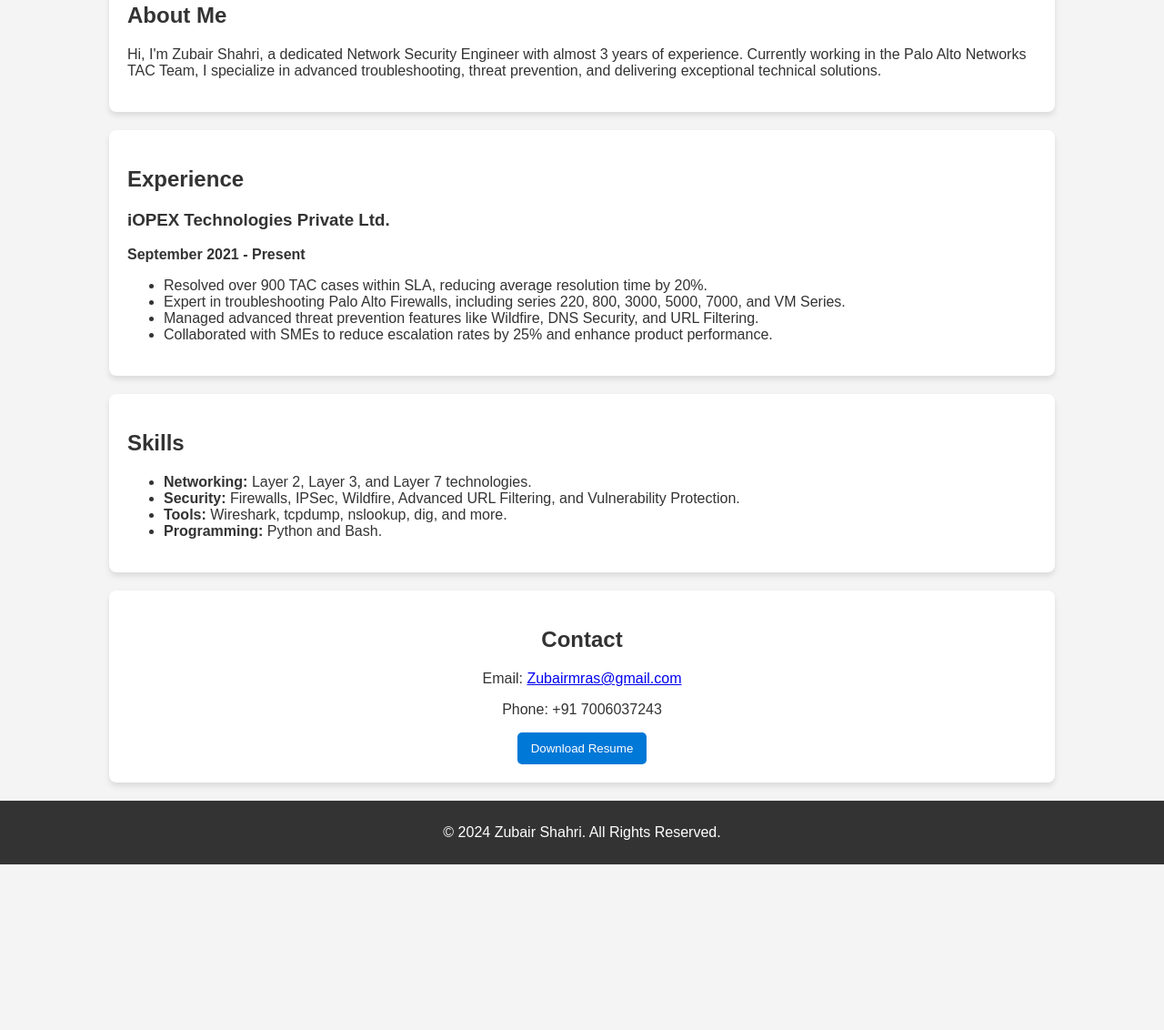
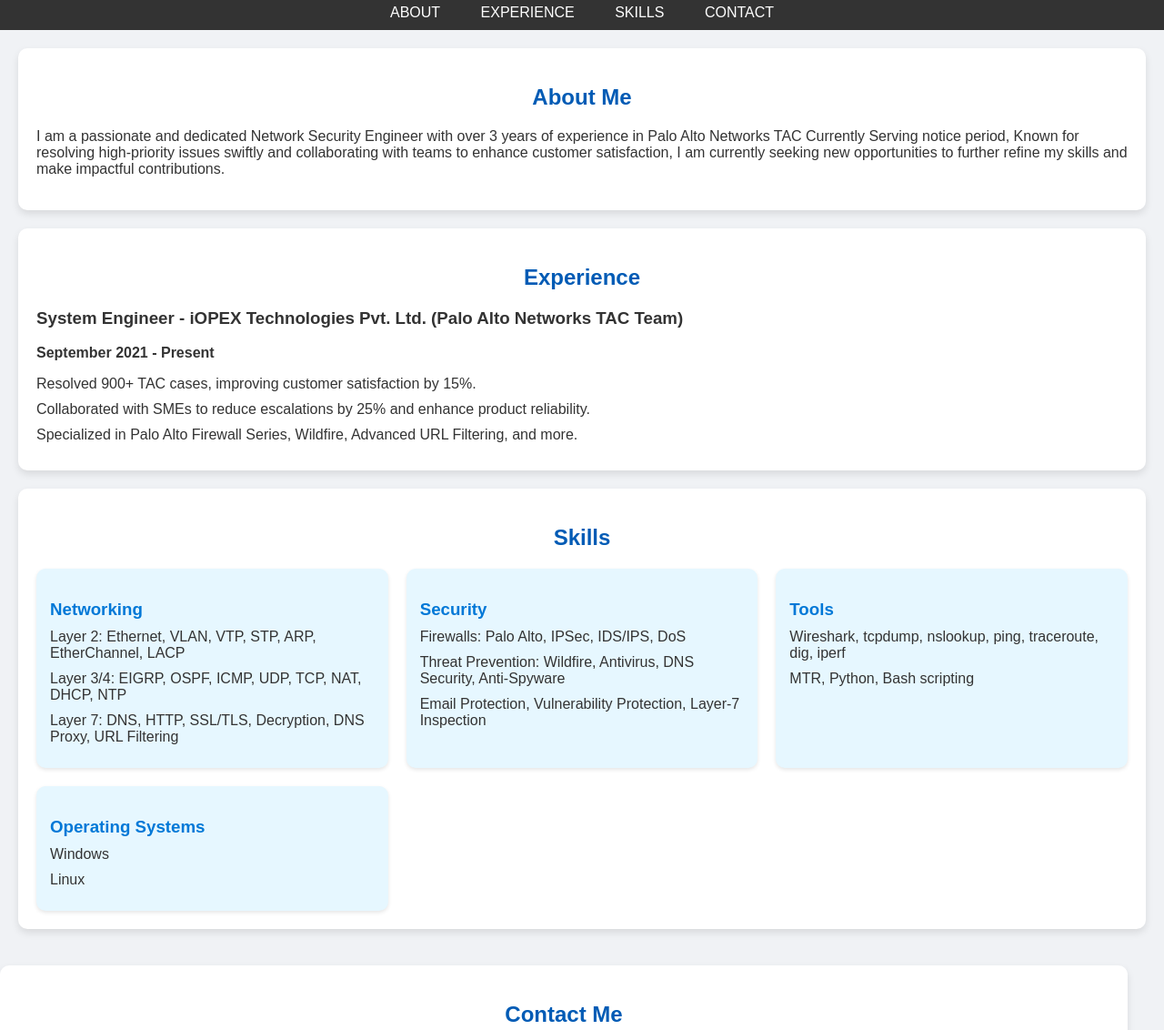
Before and after one commit to Zubair6725/zubair-portfolio, a plain HTML site: page index.html in a window 1280 px wide. Shown: the part 202-1334 px from the top of the page at 91% size. Before the commit the page ends 1152 px from the top, so only its background shows below. Drawn offline with Linux system fonts and the light colour scheme.

Commit message:
Add files via upload

```diff
--- a/index.html
+++ b/index.html
@@ -3,23 +3,28 @@
 <head>
     <meta charset="UTF-8">
     <meta name="viewport" content="width=device-width, initial-scale=1.0">
-    <title>Zubair Shahri - Portfolio</title>
+    <title>Zubair Shahri - Network Security Engineer</title>
     <style>
         body {
-            font-family: Arial, sans-serif;
+            font-family: 'Arial', sans-serif;
             margin: 0;
             padding: 0;
-            background-color: #f4f4f4;
+            background-color: #f0f2f5;
             color: #333;
         }
         header {
-            background-color: #0078d7;
+            background: linear-gradient(135deg, #0078d7, #005bb5);
             color: white;
-            padding: 20px 10px;
             text-align: center;
+            padding: 50px 20px;
         }
         header h1 {
+            font-size: 2.5rem;
             margin: 0;
+        }
+        header p {
+            font-size: 1.2rem;
+            margin: 10px 0 20px;
         }
         nav {
             text-align: center;
@@ -30,39 +35,69 @@
         nav a {
             color: white;
             text-decoration: none;
-            margin: 0 15px;
+            margin: 0 20px;
             font-size: 16px;
+            text-transform: uppercase;
         }
         nav a:hover {
-            text-decoration: underline;
+            color: #0078d7;
         }
         section {
             padding: 20px;
-            max-width: 1000px;
-            margin: 0 auto;
+            max-width: 1200px;
+            margin: 20px auto;
             background: white;
-            margin-bottom: 20px;
-            border-radius: 8px;
-            box-shadow: 0 4px 6px rgba(0, 0, 0, 0.1);
+            border-radius: 10px;
+            box-shadow: 0 4px 8px rgba(0, 0, 0, 0.1);
         }
-        .contact {
+        section h2 {
             text-align: center;
+            color: #005bb5;
+        }
+        .skills-grid {
+            display: grid;
+            grid-template-columns: repeat(auto-fit, minmax(300px, 1fr));
+            gap: 20px;
+            margin-top: 20px;
+        }
+        .skills-grid div {
+            background: #e6f7ff;
+            padding: 15px;
+            border-radius: 10px;
+            box-shadow: 0 2px 4px rgba(0, 0, 0, 0.1);
+        }
+        .skills-grid h3 {
+            color: #0078d7;
+            margin-bottom: 10px;
+        }
+        ul {
+            list-style-type: none;
+            padding: 0;
+            margin: 0;
+        }
+        ul li {
+            margin: 10px 0;
         }
         footer {
             text-align: center;
-            padding: 10px 0;
+            padding: 20px 10px;
             background: #333;
             color: white;
         }
-        button {
+        .cta {
+            text-align: center;
+            margin: 40px 0;
+        }
+        .cta button {
             background-color: #0078d7;
             color: white;
-            padding: 10px 15px;
             border: none;
+            padding: 10px 20px;
             border-radius: 5px;
             cursor: pointer;
+            font-size: 16px;
         }
-        button:hover {
+        .cta button:hover {
             background-color: #005bb5;
         }
     </style>
@@ -73,7 +108,7 @@
         <p>Network Security Engineer | Bangalore, India</p>
     </header>
     <nav>
-        <a href="#about">About Me</a>
+        <a href="#about">About</a>
         <a href="#experience">Experience</a>
         <a href="#skills">Skills</a>
         <a href="#contact">Contact</a>
@@ -81,31 +116,56 @@
     <section id="about">
         <h2>About Me</h2>
         <p>
-            Hi, I'm Zubair Shahri, a dedicated Network Security Engineer with almost 3 years of experience. Currently working in the Palo Alto Networks TAC Team, I specialize in advanced troubleshooting, threat prevention, and delivering exceptional technical solutions.
+            I am a passionate and dedicated Network Security Engineer with over 3 years of experience in Palo Alto Networks TAC Currently Serving notice period, Known for resolving high-priority issues swiftly and collaborating with teams to enhance customer satisfaction, I am currently seeking new opportunities to further refine my skills and make impactful contributions.
         </p>
     </section>
     <section id="experience">
         <h2>Experience</h2>
-        <h3>iOPEX Technologies Private Ltd.</h3>
+        <h3>System Engineer - iOPEX Technologies Pvt. Ltd. (Palo Alto Networks TAC Team)</h3>
         <p><strong>September 2021 - Present</strong></p>
         <ul>
-            <li>Resolved over 900 TAC cases within SLA, reducing average resolution time by 20%.</li>
-            <li>Expert in troubleshooting Palo Alto Firewalls, including series 220, 800, 3000, 5000, 7000, and VM Series.</li>
-            <li>Managed advanced threat prevention features like Wildfire, DNS Security, and URL Filtering.</li>
-            <li>Collaborated with SMEs to reduce escalation rates by 25% and enhance product performance.</li>
+            <li>Resolved 900+ TAC cases, improving customer satisfaction by 15%.</li>
+            <li>Collaborated with SMEs to reduce escalations by 25% and enhance product reliability.</li>
+            <li>Specialized in Palo Alto Firewall Series, Wildfire, Advanced URL Filtering, and more.</li>
         </ul>
     </section>
     <section id="skills">
         <h2>Skills</h2>
-        <ul>
-            <li><strong>Networking:</strong> Layer 2, Layer 3, and Layer 7 technologies.</li>
-            <li><strong>Security:</strong> Firewalls, IPSec, Wildfire, Advanced URL Filtering, and Vulnerability Protection.</li>
-            <li><strong>Tools:</strong> Wireshark, tcpdump, nslookup, dig, and more.</li>
-            <li><strong>Programming:</strong> Python and Bash.</li>
-        </ul>
+        <div class="skills-grid">
+            <div>
+                <h3>Networking</h3>
+                <ul>
+                    <li>Layer 2: Ethernet, VLAN, VTP, STP, ARP, EtherChannel, LACP</li>
+                    <li>Layer 3/4: EIGRP, OSPF, ICMP, UDP, TCP, NAT, DHCP, NTP</li>
+                    <li>Layer 7: DNS, HTTP, SSL/TLS, Decryption, DNS Proxy, URL Filtering</li>
+                </ul>
+            </div>
+            <div>
+                <h3>Security</h3>
+                <ul>
+                    <li>Firewalls: Palo Alto, IPSec, IDS/IPS, DoS</li>
+                    <li>Threat Prevention: Wildfire, Antivirus, DNS Security, Anti-Spyware</li>
+                    <li>Email Protection, Vulnerability Protection, Layer-7 Inspection</li>
+                </ul>
+            </div>
+            <div>
+                <h3>Tools</h3>
+                <ul>
+                    <li>Wireshark, tcpdump, nslookup, ping, traceroute, dig, iperf</li>
+                    <li>MTR, Python, Bash scripting</li>
+                </ul>
+            </div>
+            <div>
+                <h3>Operating Systems</h3>
+                <ul>
+                    <li>Windows</li>
+                    <li>Linux</li>
+                </ul>
+            </div>
+        </div>
     </section>
-    <section id="contact" class="contact">
-        <h2>Contact</h2>
+    <section id="contact" class="cta">
+        <h2>Contact Me</h2>
         <p>Email: <a href="mailto:Zubairmras@gmail.com">Zubairmras@gmail.com</a></p>
         <p>Phone: +91 7006037243</p>
         <button onclick="window.open('Zubair_Shahri_Resume.pdf', '_blank')">Download Resume</button>
```
